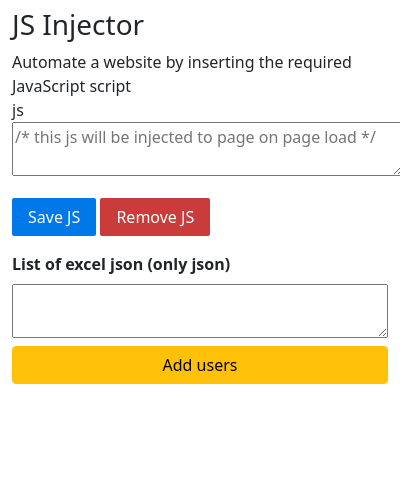
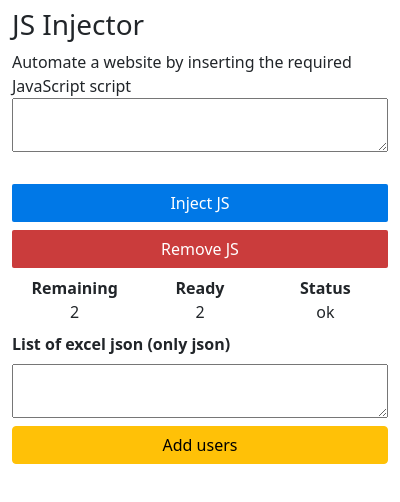
Before and after one commit to Ox18/automated-extension, a browser extension: page extension/popup.html in a window 400 px wide. Drawn offline with nearby package versions, Linux system fonts and the light colour scheme.

Commit message:
fix interface

```diff
--- a/extension/css/popup.css
+++ b/extension/css/popup.css
@@ -8,3 +8,13 @@ body {
     display: none;
 }
 .CodeMirror {background: #f8f8f8; border: 1px solid #ccc; height: 120px;}
+
+.pop{
+    width: 100%;
+    display: grid;
+    grid-template-columns: 1fr 1fr 1fr;
+}
+
+.pop-item{
+    text-align: center;
+}
--- a/extension/popup.html
+++ b/extension/popup.html
@@ -17,24 +17,30 @@
     <div id='message'>Automate a website by inserting the required JavaScript script </div>
 
         <form id="z_js_injection">
-        <p>
-            <label for="z_js_editor">js</label>
-            <br />
-            <textarea id="z_js_editor" name="z_js_editor" placeholder="/* this js will be injected to page on page load */" cols="40" rows="2"></textarea>
-        </p>
-
-        <p>
-            <input id="save" type="submit" class="pure-button pure-button-primary" value="Save JS" />
-            <!-- <input id="format_code" type="button" value="Format Code" /> -->
-            <input id="remove_js" class="pure-button pure-button-error" type="button" value="Remove JS" />
-        </p>
-        <p id="msgjs"></p>
-    </form>
         <div class="d-grid gap-2">
+          <textarea id="z_js_editor" name="z_js_editor" placeholder="" cols="40" rows="2"></textarea>
+          <p id="msgjs"></p>
+          <input id="save" type="submit" class="pure-button pure-button-primary" value="Inject JS" />
+          <input id="remove_js" class="pure-button pure-button-error" type="button" value="Remove JS" />
+          <div class="pop">
+            <div class="pop-item">
+                <b>Remaining</b>
+                <div>2</div>
+            </div>
+            <div class="pop-item">
+                <b>Ready</b>
+                <div>2</div>
+            </div>
+            <div class="pop-item">
+                <b>Status</b>
+                <div>ok</div>
+            </div>
+          </div>
           <b>List of excel json (only json)</b>
-          <textarea></textarea>
+          <textarea id="json_text_users"></textarea>
           <button class="btn btn-warning" type="button">Add users</button>
         </div>
+        </form>
     </div>
 </body>
 
```
